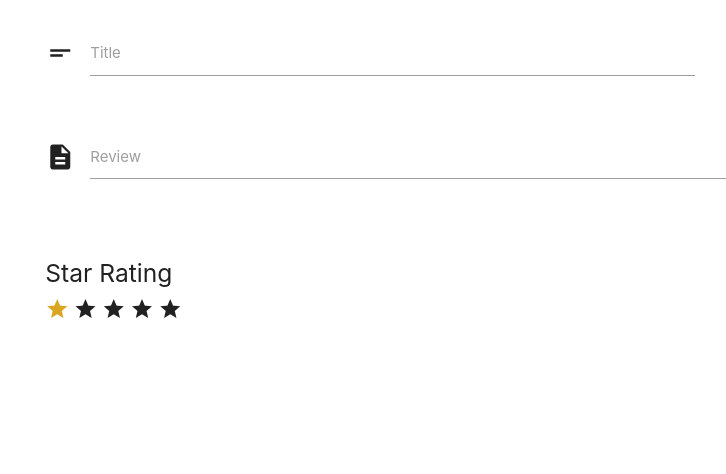
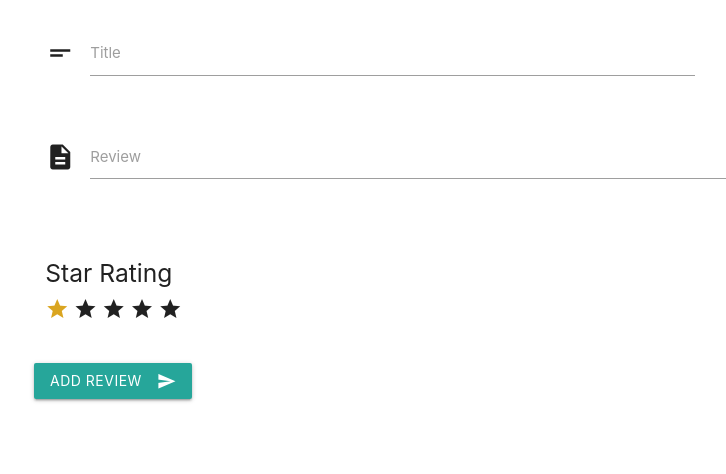
Before and after one commit to SPawson/Golf-course-review-site, a Flask app: template templates/add-review.html in a window 1280 px wide. Shown: the part 96-570 px from the top of the page, without its empty margins (158-884 px from the left). Run offline with Flask 2, Linux system fonts and the light colour scheme; the template is opened without the code that fills it, so the values that code supplies are empty; some libraries are stand-ins or nearby versions.

Commit message:
insert course review functionality working

```diff
--- a/app.py
+++ b/app.py
@@ -15,6 +15,8 @@ mongo = PyMongo(app)
 
 #Temporary User Login ID var
 active_user = "5daaff251c9d440000d69d06"
+#Temp Course ID for testing
+selected_course = "5dbd85633da78418944a2760"
 
 @app.route('/')
 @app.route('/home')
@@ -82,7 +84,7 @@ def update_course(course_id):
 Review Management controller
 
 """
-
+#Retrieves list of all reviews created by user logged in
 @app.route('/manage-reviews')
 def manage_reviews():
     reviews = mongo.db.review
@@ -104,14 +106,32 @@ def manage_reviews():
     return render_template("manage-reviews.html", reviews = review_list, courses = courses)
 
 @app.route('/add-review')
-def add_review(course_id):
-
+def add_review():
 
     return render_template("add-review.html")
 
-
-
+@app.route('/add-review/insert', methods=['POST','GET'])
+def insert_review():
+    review = mongo.db.review
+    data = Record.create_review_record(request.form,active_user,selected_course)
+    review.insert_one(data)
+    average_review(selected_course)
+    return redirect(url_for('manage_reviews'))
 
 #Setting app runtime conditions
 if __name__ == '__main__':
     app.run(host = config.host_val , port = config.port_val, debug=True)
+
+
+def average_review(course_id):
+    review = mongo.db.review
+    course = mongo.db.course
+
+    list_of_reviews = review.find({"course_id": ObjectId(course_id)})
+    review_avg = Record.average_rating(list_of_reviews)
+
+    course.update_one({"_id": ObjectId(course_id)},
+    {
+        "avg_rating": review_avg
+    }
+    )
--- a/templates/add-review.html
+++ b/templates/add-review.html
@@ -7,7 +7,7 @@
 
     <div class="row">
         <!--Add course form details-->
-        <form action="" method="POST" class="col s12">
+        <form action="{{url_for('insert_review')}}" method="POST" class="col s12">
 
             <h5></h5>
             <div class="row">
@@ -44,6 +44,12 @@
                 </div>
             </div>
 
+            <div class="row">
+                <button class="btn waves-effect waves-light" type="submit">Add Review
+                    <i class="material-icons right">send</i>
+                </button>
+            </div>
+
 
         </form>
     </div>
```
Also changed, not shown: packages/common/obj_handling.py (+27 -0 lines).
